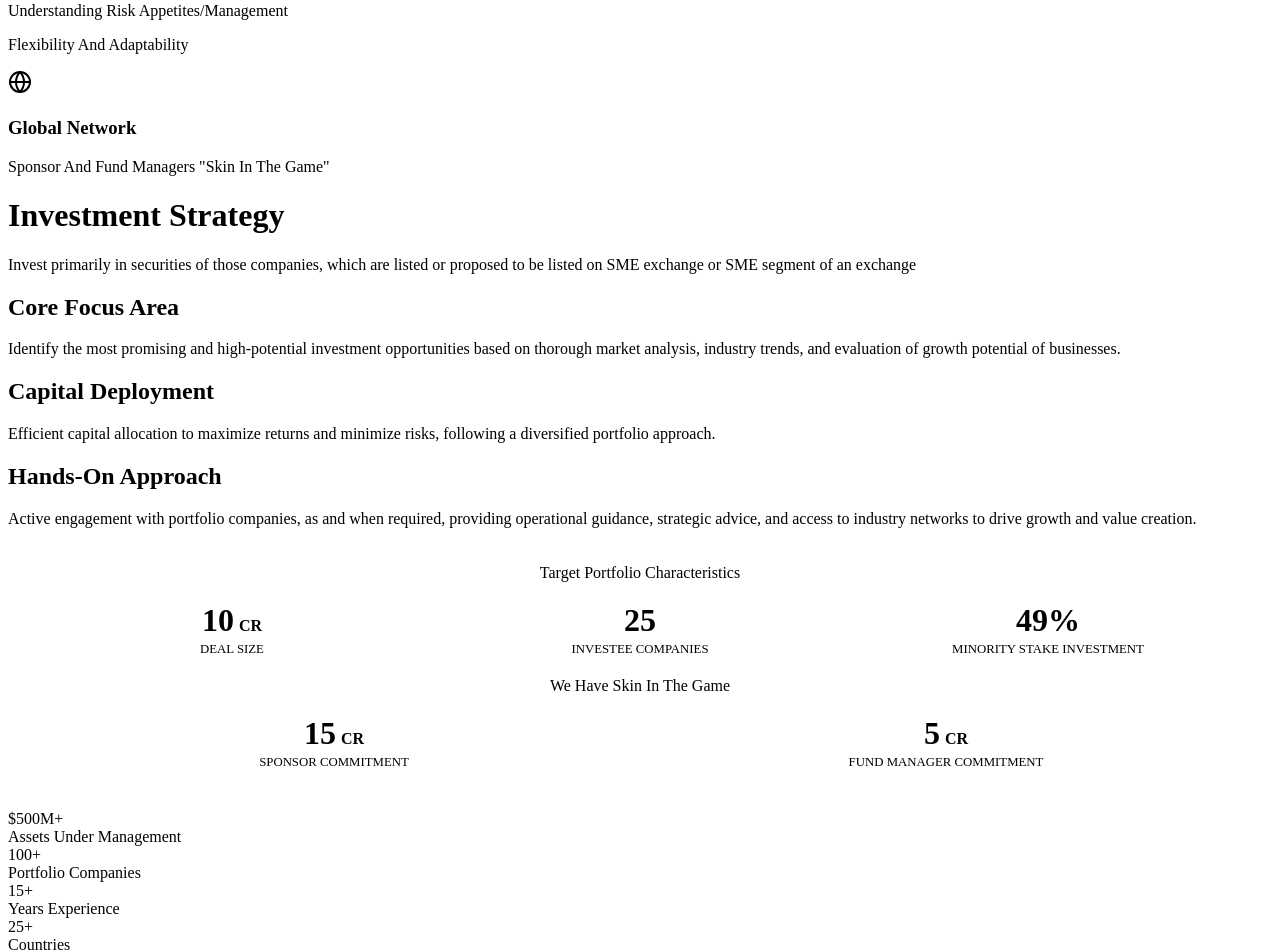
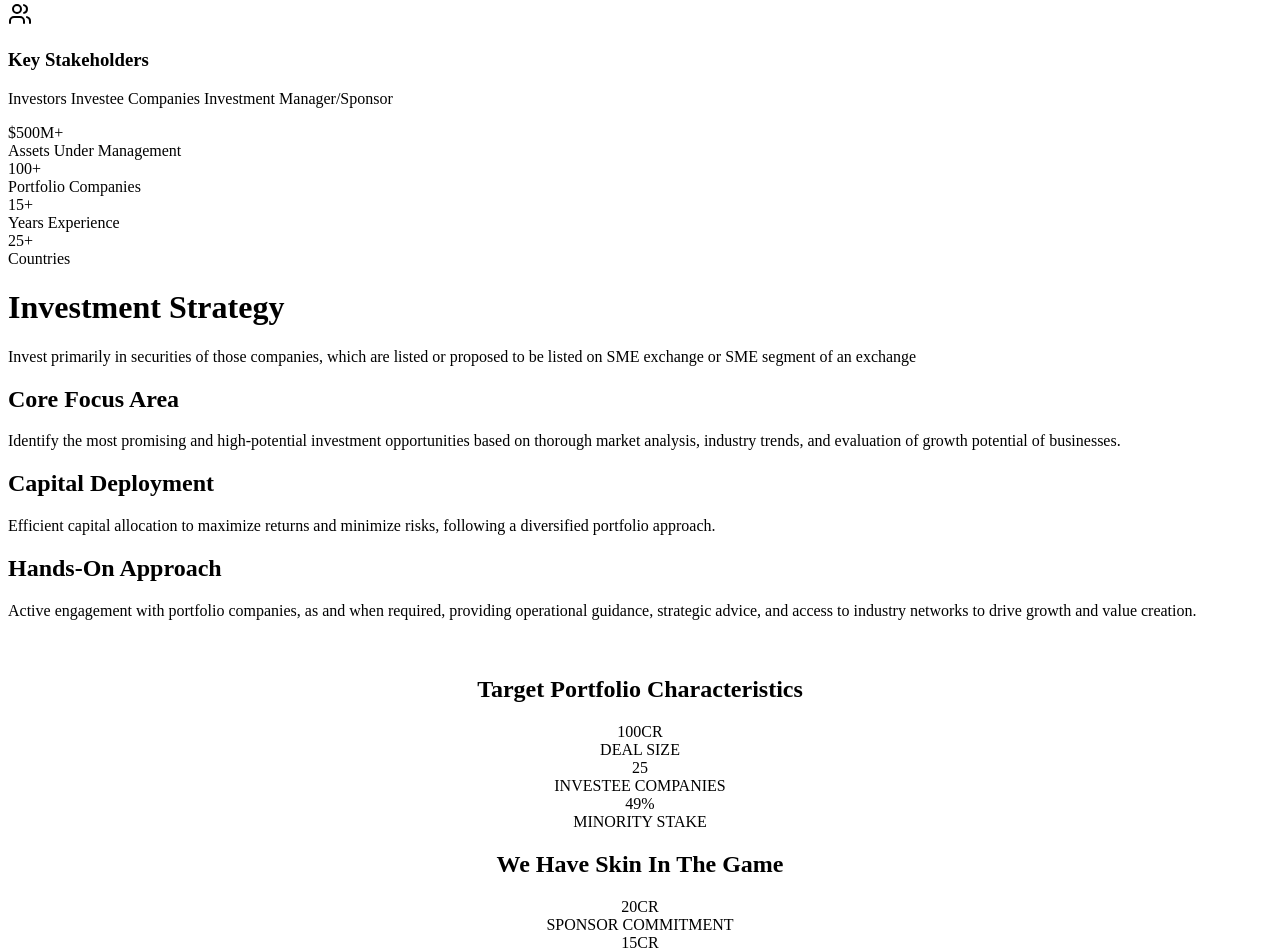
Before and after one commit to Ronak501/finance, a Next.js app: page /home/Home in a window 1280 px wide. Shown: the part 1720-2672 px from the top of the page. Built offline with nearby package versions, Linux system fonts and the light colour scheme.

Commit message:
add sme to home

```diff
--- a/package.json
+++ b/package.json
@@ -14,7 +14,7 @@
     "axios": "^1.7.9",
     "class-variance-authority": "^0.7.1",
     "clsx": "^2.1.1",
-    "framer-motion": "^11.18.0",
+    "framer-motion": "^11.18.2",
     "lucide-react": "^0.471.1",
     "motion": "^11.18.0",
     "next": "^15.1.7",
@@ -23,6 +23,7 @@
     "react-countup": "^6.5.3",
     "react-dom": "^18.3.1",
     "react-hot-toast": "^2.5.1",
+    "react-intersection-observer": "^9.15.1",
     "react-router-dom": "^7.1.1",
     "recharts": "^2.15.0",
     "tailwind-merge": "^2.6.0",
--- a/src/main.tsx
+++ b/src/main.tsx
@@ -4,7 +4,6 @@ import About from "./pages/about/About";
 import Resources from "./pages/resources/Resources";
 import MeetUs from "./pages/contact/MeetUs";
 import Team from "./pages/team/Team";
-import SmeExchange from "./pages/smeexchange/SmeExchange";
 import Fund from "./pages/fund/Fund";
 import ScrollToTop from "./pages/ScrollToTop";
 import Layout from "./Layout";
@@ -25,7 +24,6 @@ const AppRouter = () => {
           <Route path="/resources" element={<Resources />} />
           <Route path="/contact" element={<MeetUs />} />
           <Route path="/team" element={<Team />} />
-          <Route path="/smeexchange" element={<SmeExchange />} />
           <Route path="/fund" element={<Fund />} />
           <Route path="/signin" element={<SignIn />} />
           <Route path="/signup" element={<SignUp />} />
--- a/src/pages/header/Header.tsx
+++ b/src/pages/header/Header.tsx
@@ -40,12 +40,6 @@ function Header() {
                 TEAM
               </NavLink>
               <NavLink
-                to="/smeexchange"
-                className="text-gray-700 hover:text-[#2C7C41]"
-              >
-                SME EXCHANGE
-              </NavLink>
-              <NavLink
                 to="/contact"
                 className="text-gray-700 hover:text-[#2C7C41]"
               >
--- a/src/pages/home/Home.tsx
+++ b/src/pages/home/Home.tsx
@@ -1,15 +1,16 @@
   import { useState, useEffect } from "react";
 import {
   Users,
-  BarChart2,
-  Globe,
+  Scale,
+  HandCoins,
   ArrowRight,
-  Phone,
-  Mail,
-  MapPin,
 } from "lucide-react";
+import { motion } from "framer-motion";
+import { useInView } from "react-intersection-observer";
 import "./TargetPortfolioCharacteristics.css";
 import NiftyIndicesBarGraph from "./NiftyIndicesBarGraph";
+import NiftySMEEmergeGraph from "./NiftySMEEmergeGraph";
+import NiftySMEIpoGraph from "./NiftySMEIpoGraph";
 
 function App() {
   const [currentSlide, setCurrentSlide] = useState(0);
@@ -18,6 +19,66 @@ function App() {
   const [minorityStakeInvestment, setMinorityStakeInvestment] = useState(0);
   const [sponsorCommitment, setSponsorCommitment] = useState(0);
   const [fundManagerCommitment, setFundManagerCommitment] = useState(0);
+  const [minorityStake, setMinorityStake] = useState(0);
+  const [isAnimating, setIsAnimating] = useState(false);
+
+  const [ref, inView] = useInView({
+    triggerOnce: true,
+    threshold: 0.1,
+  });
+
+  useEffect(() => {
+    if (inView) {
+      setIsAnimating(true);
+      const duration = 2000; // 2 seconds
+      const steps = 50;
+      const interval = duration / steps;
+
+      let step = 0;
+      const timer = setInterval(() => {
+        step++;
+        const progress = step / steps;
+
+        setDealSize(Math.floor(progress * 100));
+        setInvesteeCompanies(Math.floor(progress * 25));
+        setMinorityStake(Math.floor(progress * 49));
+        setSponsorCommitment(Math.floor(progress * 20));
+        setFundManagerCommitment(Math.floor(progress * 15));
+
+        if (step === steps) {
+          clearInterval(timer);
+          setIsAnimating(false);
+        }
+      }, interval);
+
+      return () => clearInterval(timer);
+    }
+  }, [inView]);
+
+  interface StatCardProps {
+    value: number;
+    unit?: string;
+    label: string;
+  }
+
+  const StatCard: React.FC<StatCardProps> = ({ value, unit, label }) => (
+    <motion.div
+      whileHover={{ scale: 1.03 }}
+      className="stat-card bg-white rounded-lg shadow-md p-6 text-center transition-all duration-300"
+    >
+      <motion.div
+        className="text-6xl md:text-7xl font-bold bg-gradient-to-r from-emerald-600 to-emerald-800 bg-clip-text text-transparent"
+        animate={{ rotateY: isAnimating ? 360 : 0 }}
+        transition={{ duration: 2, ease: "easeInOut" }}
+      >
+        {value}
+        {unit && <span className="text-4xl ml-1">{unit}</span>}
+      </motion.div>
+      <div className="text-lg md:text-xl mt-3 text-gray-700 font-semibold">
+        {label}
+      </div>
+    </motion.div>
+  );
 
   useEffect(() => {
     const intervalId = setInterval(() => {
@@ -46,6 +107,26 @@ function App() {
     sponsorCommitment,
     fundManagerCommitment,
   ]);
+
+  const features = [
+    {
+      icon: HandCoins,
+      title: "Fund Objective",
+      description:
+        "Provide growth capital and strategic support to small and medium enterprises (SMEs) and help investors build wealth",
+    },
+    {
+      icon: Scale,
+      title: "Regulatory Status",
+      description:
+        "SEBI registered investment vehicle SEBI Registration no. –IN/AIF1/24-25/1676",
+    },
+    {
+      icon: Users,
+      title: "Key Stakeholders",
+      description: "Investors Investee Companies Investment Manager/Sponsor",
+    },
+  ];
 
   const slides = [
     {
@@ -134,48 +215,54 @@ function App() {
       </div>
 
       {/* Features Section */}
-      <div className="py-24 bg-gray-50">
+      <div className="py-20 bg-white">
         <div className="max-w-7xl mx-auto px-4 sm:px-6 lg:px-8">
-          <div className="text-center">
+          <div className="text-center mb-16">
             <h2 className="text-3xl font-bold text-gray-900 mb-4">
-              Why Choose Us
+              Overview of INFIPLY SME Growth Fund
             </h2>
-            <p className="text-xl text-gray-600 mb-12">
-              We bring more than just capital to the table
+            <p className="text-xl text-gray-600 max-w-3xl mx-auto">
+              Comprehensive tools and services to facilitate successful business
+              transactions
             </p>
           </div>
 
           <div className="grid grid-cols-1 md:grid-cols-2 lg:grid-cols-3 gap-8">
-            <div className="bg-white p-6 rounded-xl shadow-lg">
-              <Users className="h-16 w-16 text-[#2C7C41] mb-4" />
-              <h3 className="text-gray-800 text-xl font-semibold mb-2">
-                Expert Team
-              </h3>
-              <p className="text-gray-600">
-                High Experience In Primary Markets
-              </p>
-              <p className="text-gray-600">Experience In SME Stock Exchange</p>
+            {features.map((feature, index) => (
+              <div
+                key={index}
+                className="bg-white p-8 rounded-xl shadow-lg border border-gray-100"
+              >
+                <feature.icon className="h-16 w-16 text-[#2C7C41] mb-6" />
+                <h3 className="text-xl font-semibold mb-4 text-gray-800">
+                  {feature.title}
+                </h3>
+                <p className="text-gray-600">{feature.description}</p>
+              </div>
+            ))}
+          </div>
+        </div>
+      </div>
+
+      {/* Stats Section */}
+      <div className="bg-[#2C7C41] py-20">
+        <div className="max-w-7xl mx-auto px-4 sm:px-6 lg:px-8">
+          <div className="grid grid-cols-1 md:grid-cols-2 lg:grid-cols-4 gap-8 text-white text-center">
+            <div>
+              <div className="text-4xl font-bold mb-2">$500M+</div>
+              <div className="text-lg">Assets Under Management</div>
             </div>
-
-            <div className="bg-white p-6 rounded-xl shadow-lg">
-              <BarChart2 className="h-16 w-16 text-[#2C7C41] mb-4" />
-              <h3 className="text-gray-800 text-xl font-semibold mb-2">
-                Strategic Growth
-              </h3>
-              <p className="text-gray-600">
-                Understanding Risk Appetites/Management
-              </p>
-              <p className="text-gray-600">Flexibility And Adaptability</p>
+            <div>
+              <div className="text-4xl font-bold mb-2">100+</div>
+              <div className="text-lg">Portfolio Companies</div>
             </div>
-
-            <div className="bg-white p-6 rounded-xl shadow-lg">
-              <Globe className="h-16 w-16 text-[#2C7C41] mb-4" />
-              <h3 className="text-gray-800 text-xl font-semibold mb-2">
-                Global Network
-              </h3>
-              <p className="text-gray-600">
-                Sponsor And Fund Managers "Skin In The Game"
-              </p>
+            <div>
+              <div className="text-4xl font-bold mb-2">15+</div>
+              <div className="text-lg">Years Experience</div>
+            </div>
+            <div>
+              <div className="text-4xl font-bold mb-2">25+</div>
+              <div className="text-lg">Countries</div>
             </div>
           </div>
         </div>
@@ -252,83 +339,55 @@ function App() {
       </div>
 
       {/* TPC Section */}
-      <div className="container h-[640px] mt-20 align-center m-auto">
-        <div className="header text-black">
-          <span className="title text-4xl text-black-900 font-bold">
+      <div ref={ref} className="bg-gradient-to-b from-white to-gray-100 py-16">
+        <div className="container mx-auto px-4 max-w-6xl">
+          {/* Main Title */}
+          <motion.h2
+            initial={{ opacity: 0, y: 20 }}
+            animate={{ opacity: 1, y: 0 }}
+            transition={{ duration: 0.8 }}
+            className="text-4xl md:text-5xl font-bold text-center bg-gradient-to-r from-emerald-700 to-emerald-900 bg-clip-text text-transparent mb-12"
+          >
             Target Portfolio Characteristics
-          </span>
-        </div>
+          </motion.h2>
 
-        <div className="stats bg-white text-black mt-20">
-          <div className="stat">
-            <div className="value text-9xl">
-              <span className="value">{dealSize}</span>
-              <span className="unit">CR</span>
-            </div>
-            <span className="label text-2xl">DEAL SIZE</span>
+          {/* Stats Grid */}
+          <div className="grid grid-cols-1 md:grid-cols-3 gap-8 mb-16">
+            <StatCard value={dealSize} unit="CR" label="DEAL SIZE" />
+            <StatCard value={investeeCompanies} label="INVESTEE COMPANIES" />
+            <StatCard value={minorityStake} unit="%" label="MINORITY STAKE" />
           </div>
 
-          <div className="stat">
-            <div className="value text-8xl">
-              <span className="value">{investeeCompanies}</span>
-            </div>
-            <span className="label text-2xl">INVESTEE COMPANIES</span>
-          </div>
+          {/* Second Title */}
+          <motion.h2
+            initial={{ opacity: 0, y: 20 }}
+            animate={{ opacity: 1, y: 0 }}
+            transition={{ duration: 0.8, delay: 0.5 }}
+            className="text-4xl md:text-5xl font-bold text-center bg-gradient-to-r from-emerald-700 to-emerald-900 bg-clip-text text-transparent mb-12"
+          >
+            We Have Skin In The Game
+          </motion.h2>
 
-          <div className="stat">
-            <div className="value text-8xl">
-              <span className="value">{minorityStakeInvestment}%</span>
-            </div>
-            <span className="label text-2xl">MINORITY STAKE INVESTMENT</span>
-          </div>
-        </div>
-
-        <div className="header text-black mt-20">
-          <span className="title text-4xl font-bold text-black">
-            We Have Skin In The Game
-          </span>
-        </div>
-
-        <div className="commitments bg-white text-black mt-20">
-          <div className="commitment">
-            <div className="value text-8xl">
-              <span className="value">{sponsorCommitment}</span>
-              <span className="unit">CR</span>
-            </div>
-            <span className="label">SPONSOR COMMITMENT</span>
-          </div>
-
-          <div className="commitment">
-            <div className="value text-8xl">
-              <span className="value">{fundManagerCommitment}</span>
-              <span className="unit">CR</span>
-            </div>
-            <span className="label">FUND MANAGER COMMITMENT</span>
+          {/* Commitments Grid */}
+          <div className="grid grid-cols-1 md:grid-cols-2 gap-8">
+            <StatCard
+              value={sponsorCommitment}
+              unit="CR"
+              label="SPONSOR COMMITMENT"
+            />
+            <StatCard
+              value={fundManagerCommitment}
+              unit="CR"
+              label="FUND MANAGER COMMITMENT"
+            />
           </div>
         </div>
       </div>
 
-      {/* Stats Section */}
-      <div className="bg-[#2C7C41] py-20">
+      {/* Graphical Representation */}
+      <div className="py-20 m-auto align-center bg-gray-100">
         <div className="max-w-7xl mx-auto px-4 sm:px-6 lg:px-8">
-          <div className="grid grid-cols-1 md:grid-cols-2 lg:grid-cols-4 gap-8 text-white text-center">
-            <div>
-              <div className="text-4xl font-bold mb-2">$500M+</div>
-              <div className="text-lg">Assets Under Management</div>
-            </div>
-            <div>
-              <div className="text-4xl font-bold mb-2">100+</div>
-              <div className="text-lg">Portfolio Companies</div>
-            </div>
-            <div>
-              <div className="text-4xl font-bold mb-2">15+</div>
-              <div className="text-lg">Years Experience</div>
-            </div>
-            <div>
-              <div className="text-4xl font-bold mb-2">25+</div>
-              <div className="text-lg">Countries</div>
-            </div>
-          </div>
+          <NiftySMEEmergeGraph />
         </div>
       </div>
 
@@ -339,47 +398,9 @@ function App() {
         </div>
       </div>
 
-      {/* Contact Section */}
-      <div className="py-24 bg-white">
+      <div className="py-20 m-auto align-center bg-gray-100">
         <div className="max-w-7xl mx-auto px-4 sm:px-6 lg:px-8">
-          <div className="text-center mb-12">
-            <h2 className="text-3xl font-bold text-gray-900 mb-4">
-              Get in Touch
-            </h2>
-            <p className="text-xl text-gray-600">
-              Let's discuss how we can help your business grow
-            </p>
-          </div>
-
-          <div className="grid grid-cols-1 md:grid-cols-3 gap-8">
-            <div className="flex items-center space-x-4">
-              <Phone className="h-6 w-6 text-[#2C7C41]" />
-              <div>
-                <h3 className="text-gray-800 font-semibold">Call Us</h3>
-                <p className="text-gray-600">+91 9892486751</p>
-                <p className="text-gray-600">+91 9727201001</p>
-              </div>
-            </div>
-
-            <div className="flex items-center space-x-4">
-              <Mail className="h-6 w-6 text-[#2C7C41]" />
-              <div>
-                <h3 className="text-gray-800 font-semibold">Email Us</h3>
-                <p className="text-gray-600">bmanish11@gmail.com</p>
-                <p className="text-gray-600">Jigneshji2005@gmail.com</p>
-              </div>
-            </div>
-
-            <div className="flex items-center space-x-4">
-              <MapPin className="h-6 w-6 text-[#2C7C41]" />
-              <div>
-                <h3 className="text-gray-800 font-semibold">Visit Us</h3>
-                <p className="text-gray-600">
-                  06, Nathubhai Tower, Udhna Main Road Surat, Gujrat, 394210
-                </p>
-              </div>
-            </div>
-          </div>
+          <NiftySMEIpoGraph />
         </div>
       </div>
     </div>
```
Also changed, not shown: src/pages/footer/Footer.tsx (+2 -11 lines), src/pages/smeexchange/SmeExchange.tsx (deleted, +0 -212 lines), src/pages/home/NiftySMEEmergeGraph.tsx (renamed from src/pages/smeexchange/NiftySMEEmergeGraph.tsx), src/pages/home/NiftySMEIpoGraph.tsx (renamed from src/pages/smeexchange/NiftySMEIpoGraph.tsx), 1 other file (tests, documents, lock files or other folders).
